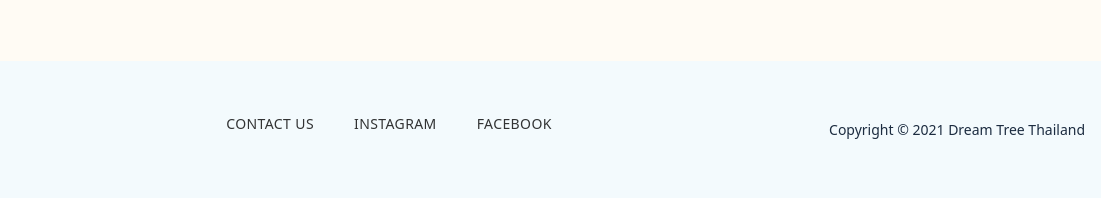
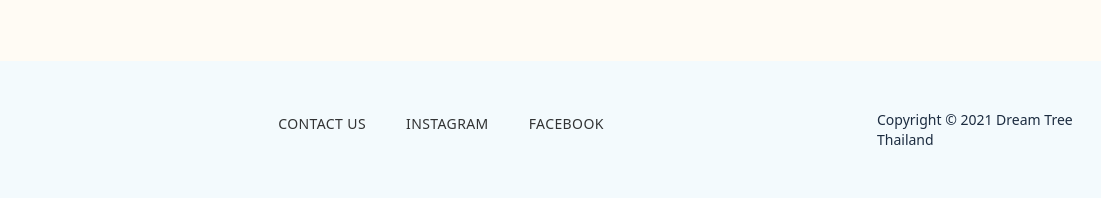
Before and after one commit to callumboaden/dreamtree-dev, a Gatsby site: page / in a window 1280 px wide. Shown: the part 1866-2064 px from the top of the page, 179-1280 px from the left. Built offline with nearby package versions, Linux system fonts and the light colour scheme; Gatsby itself is replaced by a stand-in of ours.

Commit message:
fix footer alignment

```diff
--- a/src/components/footer.js
+++ b/src/components/footer.js
@@ -16,10 +16,10 @@ export default function Footer() {
     <footer style={{ backgroundColor: "rgba(135, 205, 234, 0.1)" }}>
       <Container>
         <div className="grid grid-cols-1 md:grid-cols-12 items-center py-7">
-          <div className="col-span-2 justify-start hidden md:block">
+          <div className="col-span-2 md:col-span-2 justify-start hidden md:block">
             <img className="mb-0" src={logo} alt="Dreamtree" />
           </div>
-          <div className="col-span-1 md:col-span-7">
+          <div className="col-span-1 md:col-span-8 justify-center">
             <ul className="flex text-center justify-center">
               <ListLink to="/contact">Contact Us</ListLink>
               <ListLink to="https://www.instagram.com/dreamtreethailand/?hl=en">
@@ -30,7 +30,7 @@ export default function Footer() {
               </ListLink>
             </ul>
           </div>
-          <div className="col-span-1 md:col-span-3 justify-self-center md:justify-self-end">
+          <div className="col-span-1 md:col-span-2 justify-self-center md:justify-self-end">
             <p className="text-sm">Copyright © 2021 Dream Tree Thailand</p>
           </div>
         </div>
```
